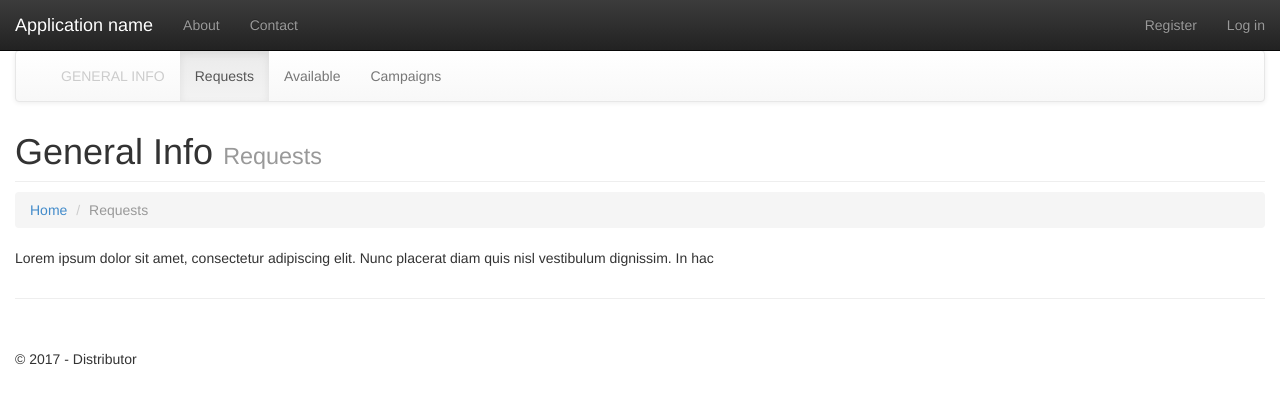
After one commit to leesole/Distributor, an ASP.NET MVC app: template Distributor/Views/Home/General.cshtml in a window 1280 px wide. The commit adds this page. Shown: the top 418 px of the page. Run offline with ASP.NET Core 8 and stand-ins for ASP.NET MVC 5, Linux system fonts and the light colour scheme; the template is opened without the code that fills it, so the values that code supplies are empty; the project's own start-up code is not run, and a stand-in starts its controllers and pages; some libraries are stand-ins or nearby versions.

Commit message:
Changes to menu/breadcrumbs

```diff
--- a/Distributor/Views/Admin/BranchAdmin.cshtml
+++ b/Distributor/Views/Admin/BranchAdmin.cshtml
@@ -40,6 +40,7 @@
         <!-- Collect the nav links, forms, and other content for toggling -->
         <div class="collapse navbar-collapse" id="bs-example-navbar-collapse-1">
             <ul class="nav navbar-nav">
+                <li class="disabled">@Html.ActionLink("ADMIN", "Tasks", "Admin")</li>
                 <li>@Html.ActionLink("Tasks", "Tasks", "Admin")</li>
                 <li>@Html.ActionLink("User Admin", "UserAdmin", "Admin")</li>
                 <li class="active">@Html.ActionLink("Branch Admin", "BranchAdmin", "Admin")</li>
--- a/Distributor/Views/Admin/CompanyAdmin.cshtml
+++ b/Distributor/Views/Admin/CompanyAdmin.cshtml
@@ -36,6 +36,7 @@
         <!-- Collect the nav links, forms, and other content for toggling -->
         <div class="collapse navbar-collapse" id="bs-example-navbar-collapse-1">
             <ul class="nav navbar-nav">
+                <li class="disabled">@Html.ActionLink("ADMIN", "Tasks", "Admin")</li>
                 <li>@Html.ActionLink("Tasks", "Tasks", "Admin")</li>
                 <li>@Html.ActionLink("User Admin", "UserAdmin", "Admin")</li>
                 <li>@Html.ActionLink("Branch Admin", "BranchAdmin", "Admin")</li>
--- a/Distributor/Views/Admin/Tasks.cshtml
+++ b/Distributor/Views/Admin/Tasks.cshtml
@@ -26,6 +26,7 @@
         <!-- Collect the nav links, forms, and other content for toggling -->
         <div class="collapse navbar-collapse" id="bs-example-navbar-collapse-1">
             <ul class="nav navbar-nav">
+                <li class="disabled">@Html.ActionLink("ADMIN", "Tasks", "Admin")</li>
                 <li class="active">@Html.ActionLink("Tasks", "Tasks", "Admin")</li>
                 <li>@Html.ActionLink("User Admin", "UserAdmin", "Admin")</li>
                 <li>@Html.ActionLink("Branch Admin", "BranchAdmin", "Admin")</li>
@@ -46,6 +47,8 @@
             <li class="active">Tasks</li>
         </ol>
         <p class="lead">Your current active tasks.</p>
+    </div>
+</div>
 <div class="table-responsive">
     <table class="table table-hover">
         <tr class="info">
@@ -97,8 +100,6 @@
     </table>
 
 </div>
-    </div>
-</div>
 
 @section Scripts {
     @Scripts.Render("~/bundles/jqueryval")
--- a/Distributor/Views/Admin/UserAdmin.cshtml
+++ b/Distributor/Views/Admin/UserAdmin.cshtml
@@ -59,6 +59,7 @@
         <!-- Collect the nav links, forms, and other content for toggling -->
         <div class="collapse navbar-collapse" id="bs-example-navbar-collapse-1">
             <ul class="nav navbar-nav">
+                <li class="disabled">@Html.ActionLink("ADMIN", "Tasks", "Admin")</li>
                 <li>@Html.ActionLink("Tasks", "Tasks", "Admin")</li>
                 <li class="active">@Html.ActionLink("User Admin", "UserAdmin", "Admin")</li>
                 <li>@Html.ActionLink("Branch Admin", "BranchAdmin", "Admin")</li>
--- /dev/null
+++ b/Distributor/Views/Home/General.cshtml
@@ -0,0 +1,35 @@
+<nav class="navbar navbar-default">
+    <div class="container-fluid">
+        <!-- Brand and toggle get grouped for better mobile display -->
+        <div class="navbar-header">
+            <button type="button" class="navbar-toggle collapsed" data-toggle="collapse" data-target="#bs-example-navbar-collapse-1" aria-expanded="false">
+                <span class="sr-only">Toggle navigation</span>
+                <span class="icon-bar"></span>
+                <span class="icon-bar"></span>
+                <span class="icon-bar"></span>
+            </button>
+            @*<a class="navbar-brand" href="#">Brand</a>*@
+        </div>
+
+        <!-- Collect the nav links, forms, and other content for toggling -->
+        <div class="collapse navbar-collapse" id="bs-example-navbar-collapse-1">
+            <ul class="nav navbar-nav">
+                <li class="disabled">@Html.ActionLink("GENERAL INFO", "General", "Home")</li>
+                <li class="active"><a href="#">Requests</a></li>
+                <li><a href="#">Available</a></li>
+                <li><a href="#">Campaigns</a></li>
+            </ul>
+        </div><!-- /.navbar-collapse -->
+    </div><!-- /.container-fluid -->
+</nav>
+
+<div class="row">
+    <div class="col-lg-12">
+        <h1 class="page-header" style="margin: 10px 0px 10px">General Info <small>Requests</small></h1>
+        <ol class="breadcrumb">
+            <li>@Html.ActionLink("Home", "Index", "Home")</li>
+            <li class="active">Requests</li>
+        </ol>
+        <p>Lorem ipsum dolor sit amet, consectetur adipiscing elit. Nunc placerat diam quis nisl vestibulum dignissim. In hac
+    </div>
+</div>
--- a/Distributor/Views/Shared/_LoginPartial.cshtml
+++ b/Distributor/Views/Shared/_LoginPartial.cshtml
@@ -14,6 +14,8 @@
 
     <ul class="nav navbar-nav navbar-right">
         <li>@Html.ActionLink("Dashboard", "Index", "Home")</li>
+        <li>@Html.ActionLink("General Info", "General", "Home")</li>
+        <li>@Html.ActionLink("Manage Listings", "Manage", "Home")</li>
         @if (userRole == "Admin" || userRole == "SuperUser")
         {
             <li>@Html.ActionLink("Admin", "Tasks", "Admin", new { redirect = Request.Url.ToString() }, "")</li>
```
Also changed, not shown: Distributor/Controllers/HomeController.cs (+10 -7 lines), Distributor/Views/Home/Index.cshtml (+2 -35 lines), Distributor/Views/Home/Manage.cshtml (added, +37 -0 lines), Distributor/Distributor.csproj. Lines whose indentation alone changed are shown as unchanged.
